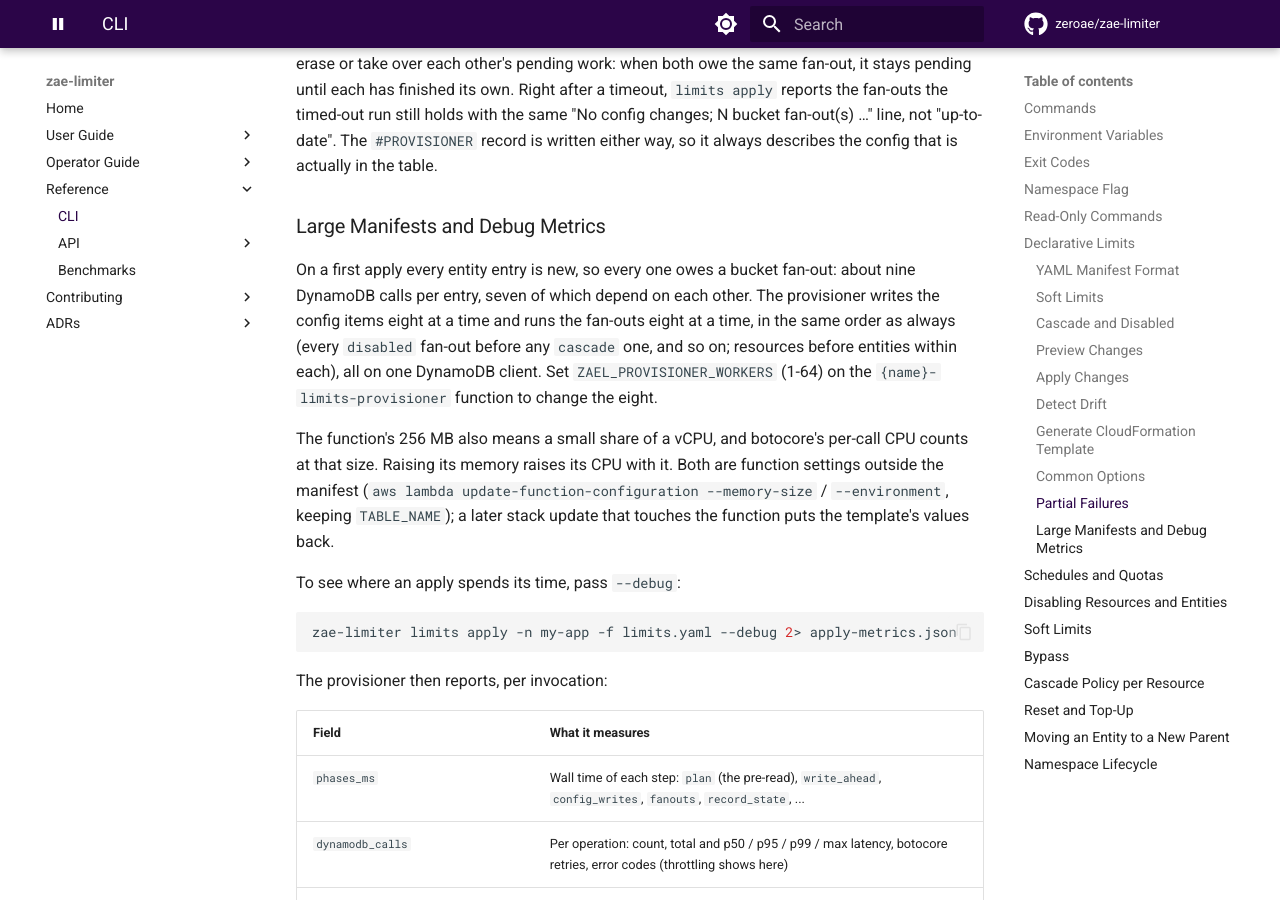
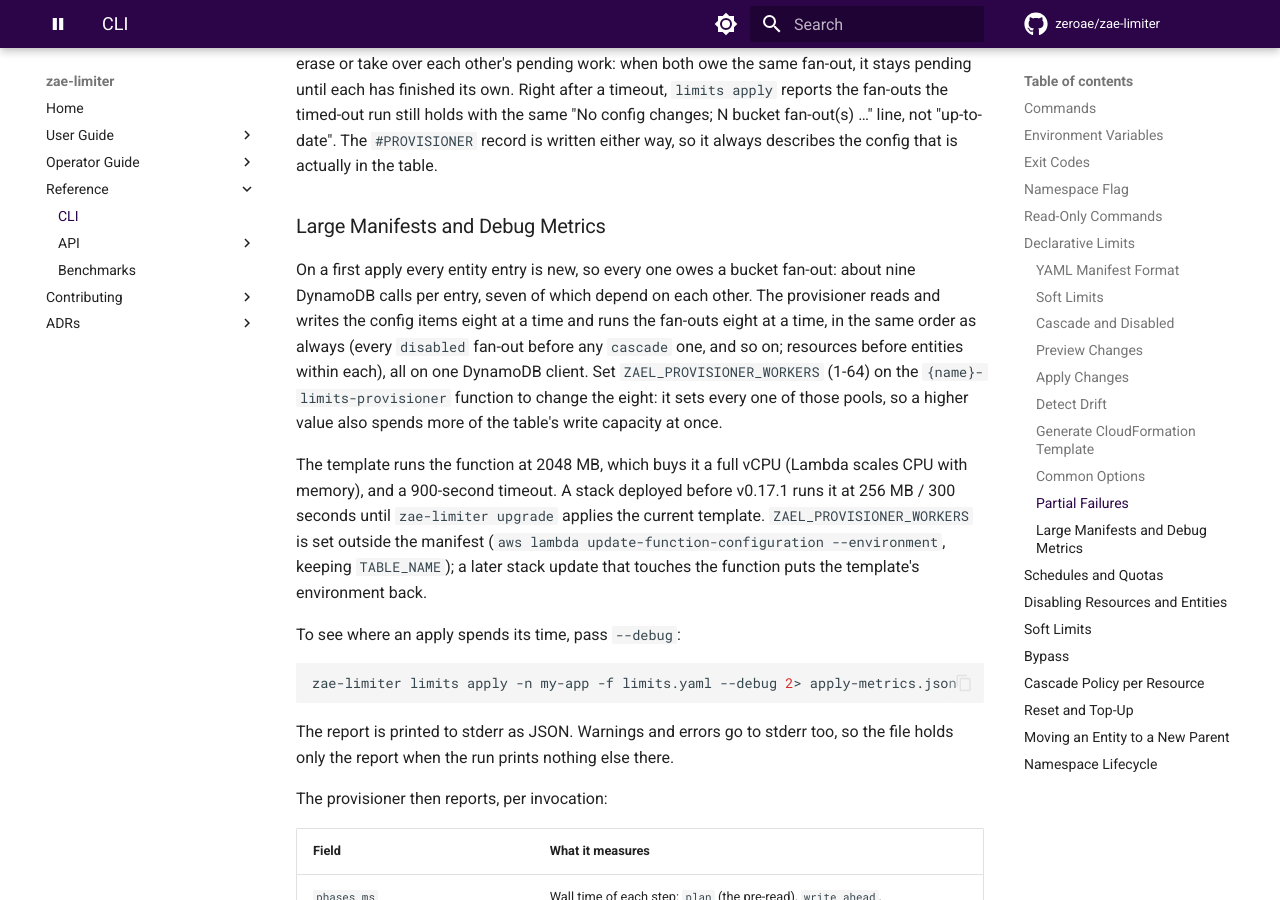
Before and after one commit to zeroae/zae-limiter, an MkDocs documentation site: the page built from docs/cli.md, in a window 1280 px wide and 900 px high, scrolled down 10292 px. Built offline with MkDocs 1.6.1 and Material for MkDocs 9.7.7, drawn with Linux system fonts in a browser that asks for light colours; comment, search, counter and statistics services are not loaded; the version menu is left out.

Commit message:
📝 docs(provisioner): describe the 2048 MB function and the one worker setting
The Large Manifests section still described a 256 MB function to be
raised by hand; the template ships 2048 MB / 900 s since #794, and older
stacks get it from `zae-limiter upgrade`. ZAEL_PROVISIONER_WORKERS now
sets every pool, and `--debug 2> file` holds only the report when the run
prints nothing else to stderr.

Refs #795

Co-Authored-By: Claude Opus 5.5 <noreply@anthropic.com>

````diff
--- a/docs/cli.md
+++ b/docs/cli.md
@@ -427,22 +427,28 @@ written either way, so it always describes the config that is actually in the ta
 ### Large Manifests and Debug Metrics
 
 On a first apply every entity entry is new, so every one owes a bucket fan-out: about nine
-DynamoDB calls per entry, seven of which depend on each other. The provisioner writes the config
-items eight at a time and runs the fan-outs eight at a time, in the same order as always (every
-`disabled` fan-out before any `cascade` one, and so on; resources before entities within each),
-all on one DynamoDB client. Set `ZAEL_PROVISIONER_WORKERS` (1-64) on the
-`{name}-limits-provisioner` function to change the eight.
+DynamoDB calls per entry, seven of which depend on each other. The provisioner reads and writes
+the config items eight at a time and runs the fan-outs eight at a time, in the same order as
+always (every `disabled` fan-out before any `cascade` one, and so on; resources before entities
+within each), all on one DynamoDB client. Set `ZAEL_PROVISIONER_WORKERS` (1-64) on the
+`{name}-limits-provisioner` function to change the eight: it sets every one of those pools, so
+a higher value also spends more of the table's write capacity at once.
 
-The function's 256 MB also means a small share of a vCPU, and botocore's per-call CPU counts at
-that size. Raising its memory raises its CPU with it. Both are function settings outside the
-manifest (`aws lambda update-function-configuration --memory-size` / `--environment`, keeping
-`TABLE_NAME`); a later stack update that touches the function puts the template's values back.
+The template runs the function at 2048 MB, which buys it a full vCPU (Lambda scales CPU with
+memory), and a 900-second timeout. A stack deployed before v0.17.1 runs it at 256 MB / 300
+seconds until `zae-limiter upgrade` applies the current template. `ZAEL_PROVISIONER_WORKERS` is
+set outside the manifest (`aws lambda update-function-configuration --environment`, keeping
+`TABLE_NAME`); a later stack update that touches the function puts the template's environment
+back.
 
 To see where an apply spends its time, pass `--debug`:
 
 ```bash
 zae-limiter limits apply -n my-app -f limits.yaml --debug 2> apply-metrics.json
 ```
+
+The report is printed to stderr as JSON. Warnings and errors go to stderr too, so the file holds
+only the report when the run prints nothing else there.
 
 The provisioner then reports, per invocation:
 
````
Also changed, not shown: CLAUDE.md (+3 -2 lines).
